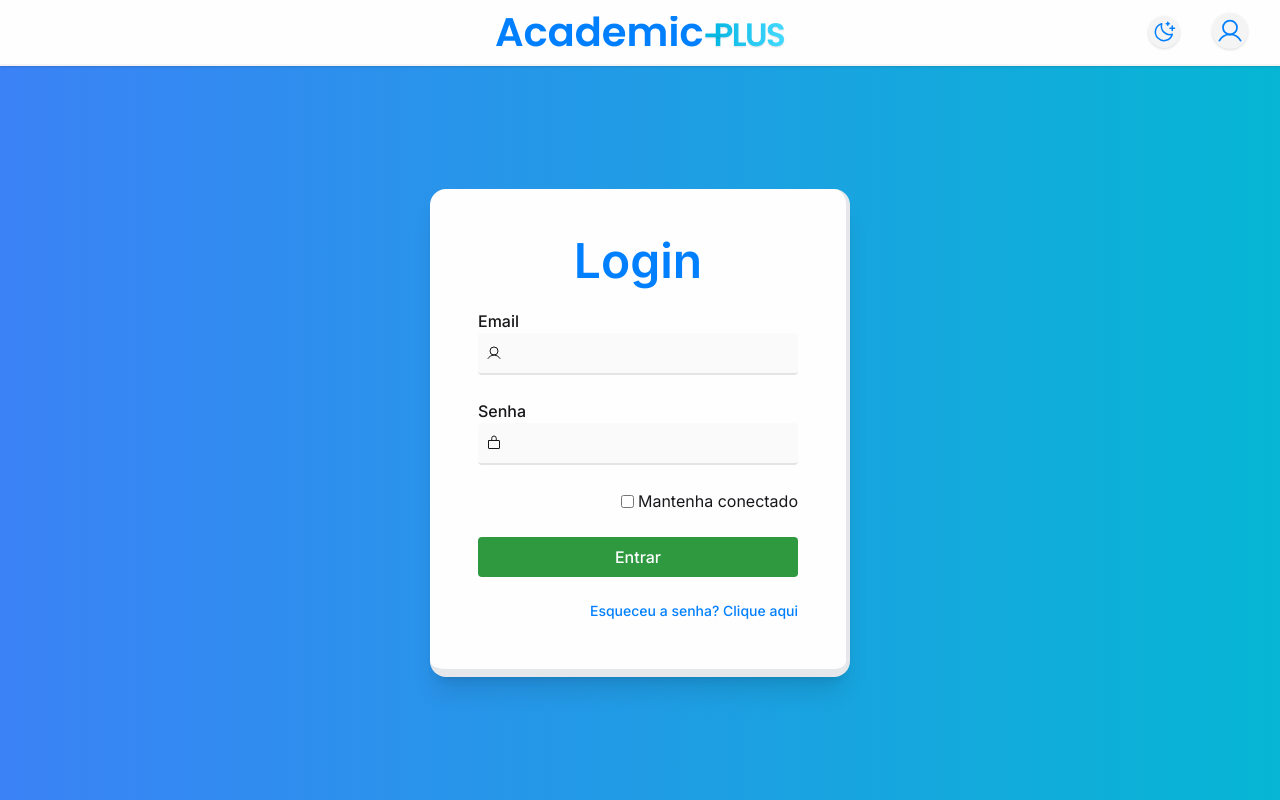
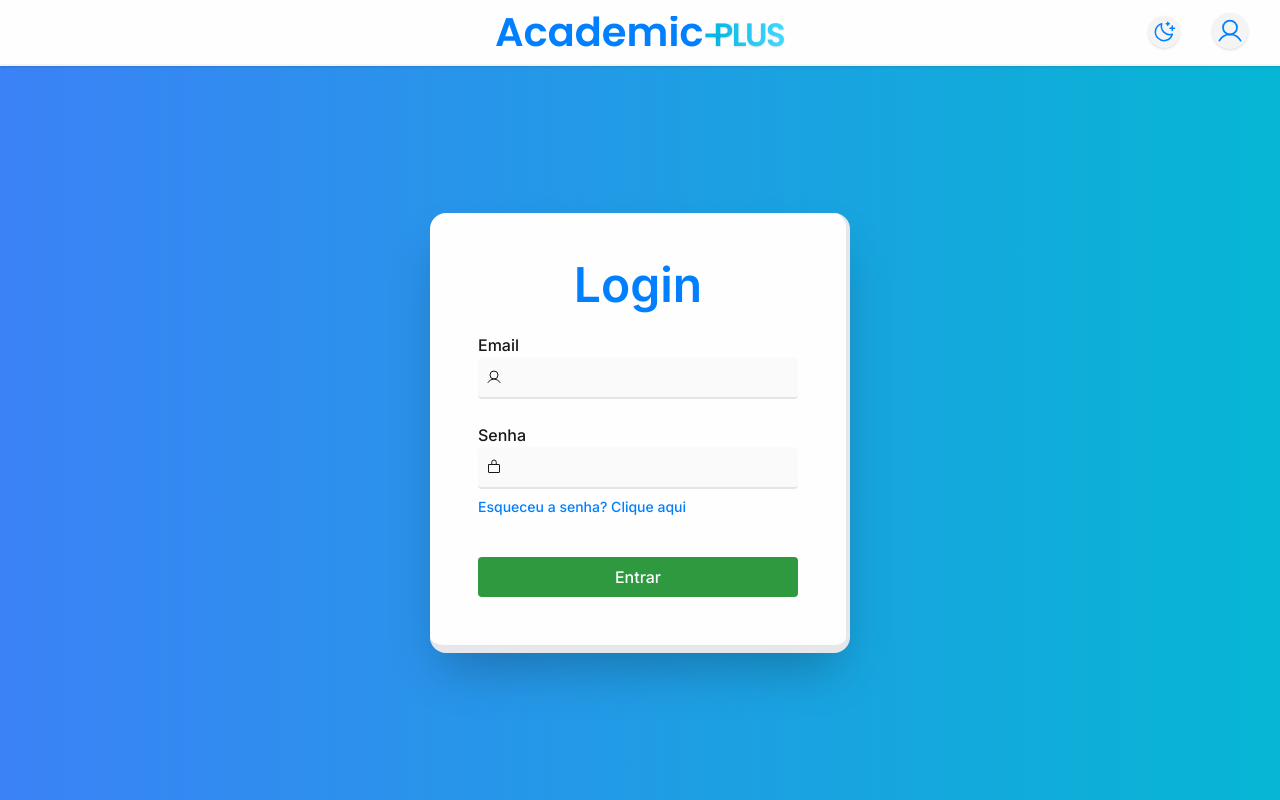
Before and after one commit to xandong/academic-plus, a Next.js app: page /login in a window 1280 px wide. Built offline with nearby package versions, Linux system fonts and the light colour scheme.

Commit message:
remove checkbox remember

```diff
--- a/src/pages/login.tsx
+++ b/src/pages/login.tsx
@@ -4,8 +4,6 @@ import { useState } from "react";
 import Link from "next/link";
 import { LockSimple, User } from "phosphor-react";
 
-import digital from "../../public/DigitalAndPerson.png";
-import Image from "next/image";
 import Input from "../components/Input";
 import Button from "../components/Button";
 
@@ -35,20 +33,6 @@ export default function Login() {
           to-cyan-500 text-zinc-900
           relative"
         >
-          {isMinScreen ? (
-            <div className="">
-              <Image
-                className="bg-cover"
-                src={digital}
-                height="400px"
-                layout="intrinsic"
-                alt="Uma digital e uma pessoa"
-              />
-            </div>
-          ) : (
-            ""
-          )}
-
           <form
             onSubmit={handleSubmit}
             autoComplete="on"
@@ -58,7 +42,7 @@ export default function Login() {
             sm:w-[420px]
             sm:flex-none
             sm:my-10
-            sm:border-b-8 sm:border-r-4 sm:rounded-2xl sm:shadow-xl"
+            sm:border-b-8 sm:border-r-4 sm:rounded-2xl sm:shadow-2xl"
           >
             <h1 className="text-5xl font-semibold text-primary-500 text-center">
               Login
@@ -72,6 +56,7 @@ export default function Login() {
               value={email}
               setValue={setEmail}
             />
+
             <Input
               key="password"
               type="password"
@@ -80,13 +65,8 @@ export default function Login() {
               value={password}
               setValue={setPassword}
             />
-            <fieldset className="flex gap-1 justify-end items-center">
-              <input type="checkbox" name="" id="checkbox" />
-              <label htmlFor="checkbox">Mantenha conectado</label>
-            </fieldset>
-            <Button text="Entrar" type="submit" />
 
-            <small className="text-right text-sm font-medium text-primary-500">
+            <small className="-mt-4 mb-4 text-left text-sm font-medium text-primary-500">
               Esqueceu a senha?
               <Link href="/">
                 <a
@@ -100,6 +80,13 @@ export default function Login() {
                 </a>
               </Link>
             </small>
+
+            {/* <fieldset className="flex gap-2 justify-end items-center">
+              <input type="checkbox" name="" id="checkbox" />
+              <label htmlFor="checkbox">Mantenha conectado</label>
+            </fieldset> */}
+
+            <Button text="Entrar" type="submit" />
           </form>
         </main>
       </div>
```
